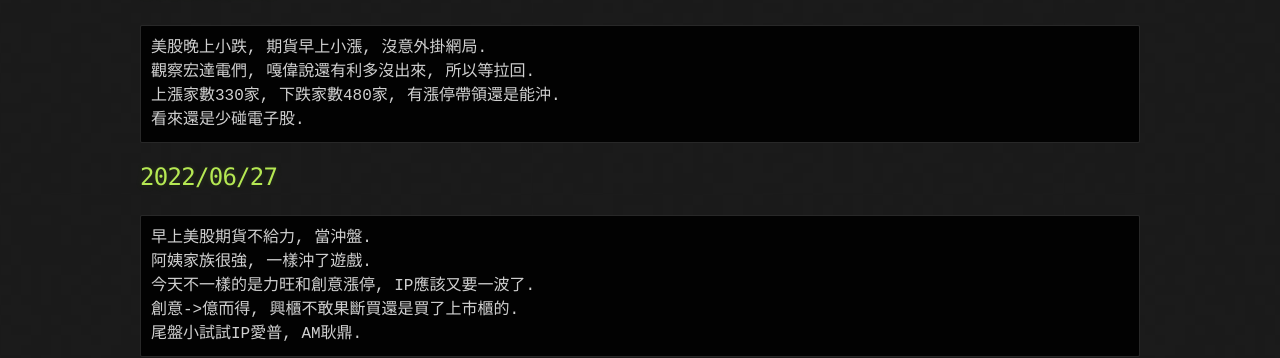
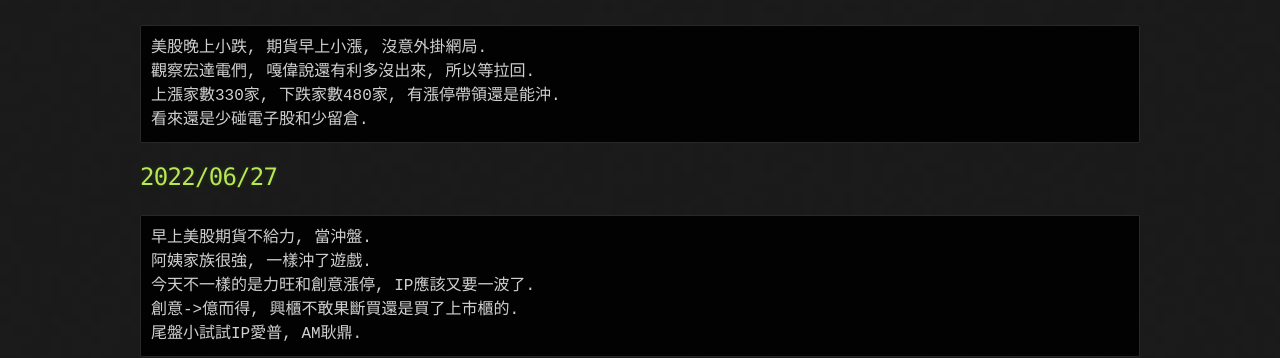
Before and after one commit to lepg5487/Stock_God, a Jekyll site: the page built from index.md, in a window 1280 px wide and 900 px high. Shown: the part 338-696 px from the top of the window. Built offline with Jekyll 4.4.1, drawn with Linux system fonts in a browser that asks for light colours; our own code applies the rules of GitHub Pages for plain Markdown files.

Commit message:
Update index.md

````diff
--- a/index.md
+++ b/index.md
@@ -11,7 +11,7 @@ layout: testlayouts
 美股晚上小跌, 期貨早上小漲, 沒意外掛網局.
 觀察宏達電們, 嘎偉說還有利多沒出來, 所以等拉回.
 上漲家數330家, 下跌家數480家, 有漲停帶領還是能沖.
-看來還是少碰電子股.
+看來還是少碰電子股和少留倉.
 ```
 
 ## 2022/06/27
````
